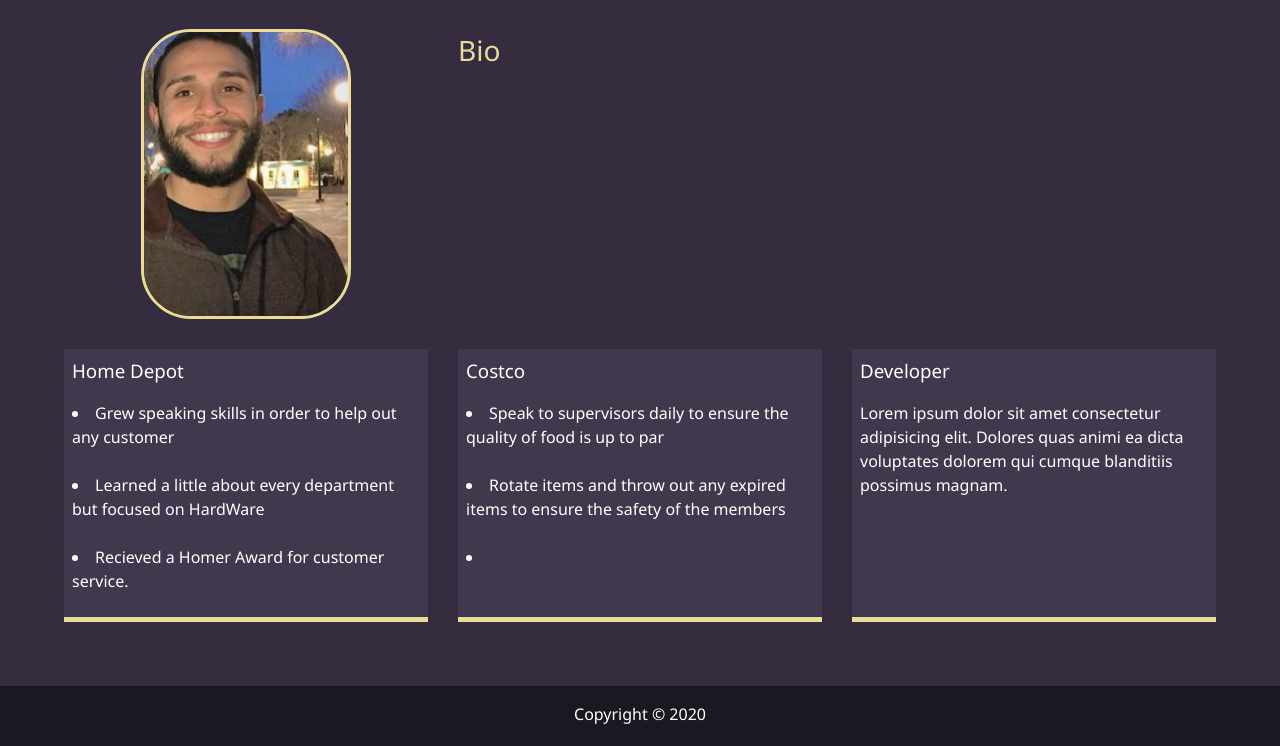
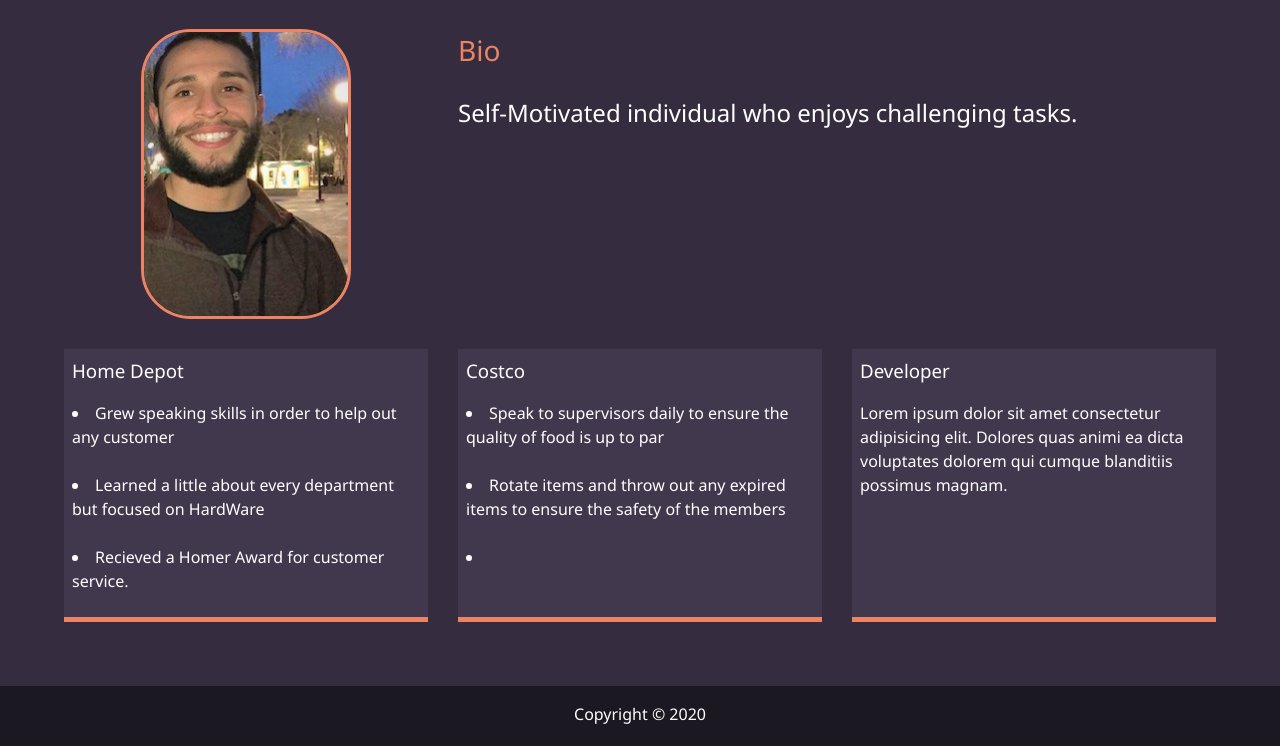
Before and after one commit to Fraigoza200/PortfolioJS, a website: page dist/aboutme.html in a window 1280 px wide. Shown: the part 205-951 px from the top of the page. Drawn offline with Linux system fonts and the light colour scheme; files whose address does not match are found by name.

Commit message:
Updated config and about me page

```diff
--- a/scss/_config.scss
+++ b/scss/_config.scss
@@ -1,7 +1,7 @@
 $primary-color: rgb(53, 45, 63);
-$secondary-color: #e9dc96;
+$secondary-color: #ec8464;
 $show-home-image:true;
-$home-image: url('/dist/assets/background.jpg');
+$home-image: url(../assets/background.jpg);
 $background-opacity: 0.6;
 
 @mixin easeOut {
--- a/scss/_menu.scss
+++ b/scss/_menu.scss
@@ -85,7 +85,7 @@
         .portrait {
             width: 200px;
             height: 330px;
-            background: url('../dist/assets/IMG_5669.jpg');
+            background: url('../assets/IMG_5669.jpg');
             background-repeat: no-repeat;
             border-radius: 50px;
             border: solid 3px $secondary-color;
```
Also changed, not shown: dist/aboutme.html, dist/css/main.css.
